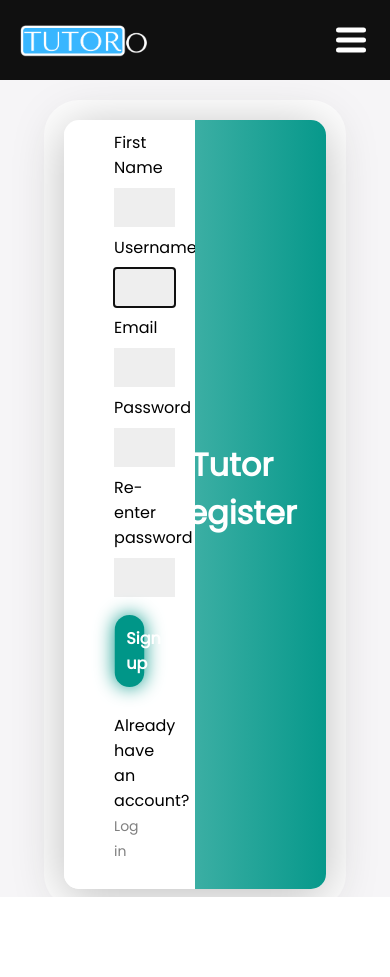
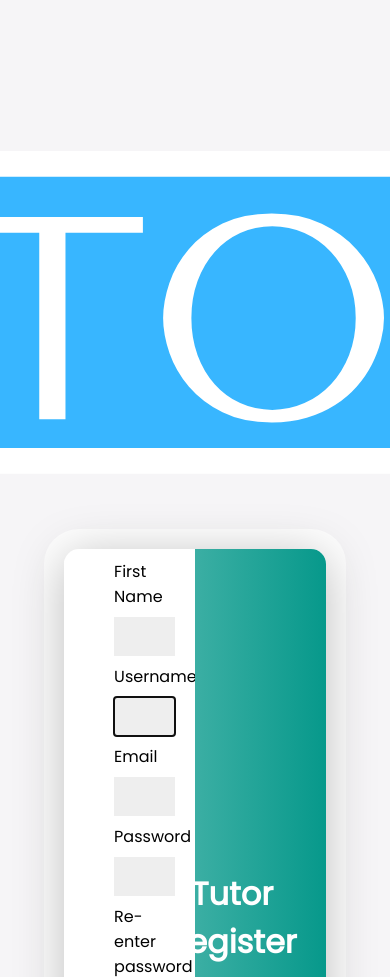
Before and after one commit to yannickk10/CA326-GrindsApp, a Django app: page /tutor-register/ in a window 390 px wide; the page is wider, and only the part inside the window is pictured. Shown: the top 977 px of that part. Before the commit the page ends 897 px from the top of that part, so only its background shows below. Run offline with Django 3.2, Linux system fonts and the light colour scheme.

Commit message:
removed unnecessary styles

```diff
--- a/code/django_webapp/static/css/style.css
+++ b/code/django_webapp/static/css/style.css
@@ -145,138 +145,3 @@ button:focus {
   padding: 10px;
   border-radius: 15px;
 }
-
-prof{
-	background-color: #fff;
-}
-
-prof:hover{
-	cursor: pointer;
-}
-
-nav {
-	position: fixed;
-	z-index: 10;
-	left: 0;
-	right: 0;
-	top: 0;
-	font-family: 'Poppins', sans-serif;
-	padding: 0 5%;
-	height: 80px;
-	background-color: #101010;
-}
-nav .logo {
-	float: left;
-	width: 10%;
-	height: 40%;
-	display: flex;
-	align-items: center;
-	font-size: 24px;
-	color: #fff;
-  margin-top: 25px;
-}
-nav .links {
-	float: right;
-	padding: 0;
-	margin: 0;
-	width: 60%;
-	height: 100%;
-	display: flex;
-	justify-content: space-around;
-	align-items: center;
-}
-nav .links li {
-	list-style: none;
-  display: inline-block;
-  margin: 0 20px;
-  position: relative;
-}
-
-nav a{
-  text-decoration: none;
-  color: #fff;
-}
-
-nav .links li a {
-  text-decoration: none;
-  color: #fff;
-  text-transform: uppercase;
-}
-
-nav .links li::after{
-  content: '';
-  height: 3px;
-  width: 0;
-  background: #009688;
-  position: absolute;
-  left: 0;
-  bottom: -10px;
-  transition: 0.5s;
-}
-
-nav .links li:hover::after{
-  width: 100%;
-}
-
-#nav-toggle {
-	position: absolute;
-	top: -100px;
-}
-nav .icon-burger {
-	display: none;
-	position: absolute;
-	right: 5%;
-	top: 50%;
-	transform: translateY(-50%);
-}
-nav .icon-burger .line {
-	width: 30px;
-	height: 5px;
-	background-color: #fff;
-	margin: 5px;
-	border-radius: 3px;
-	transition: all .3s ease-in-out;
-}
-@media screen and (max-width: 768px) {
-	nav .logo {
-		float: none;
-		width: auto;
-		justify-content: center;
-	}
-	nav .links {
-		float: none;
-		position: fixed;
-		z-index: 9;
-		left: 0;
-		right: 0;
-		top: 100px;
-		bottom: 100%;
-		width: auto;
-		height: auto;
-		flex-direction: column;
-		justify-content: space-evenly;
-		background-color: rgba(0,0,0,.8);
-		overflow: hidden;
-		box-sizing: border-box;
-		transition: all .5s ease-in-out;
-	}
-	nav .links a {
-		font-size: 20px;
-	}
-	nav :checked ~ .links {
-		bottom: 0;
-	}
-	nav .icon-burger {
-		display: block;
-	}
-	nav :checked ~ .icon-burger .line:nth-child(1) {
-		transform: translateY(10px) rotate(225deg);
-	}
-	nav :checked ~ .icon-burger .line:nth-child(3) {
-		transform: translateY(-10px) rotate(-225deg);
-	}
-	nav :checked ~ .icon-burger .line:nth-child(2) {
-		opacity: 0;
-	}
-
-}
```
